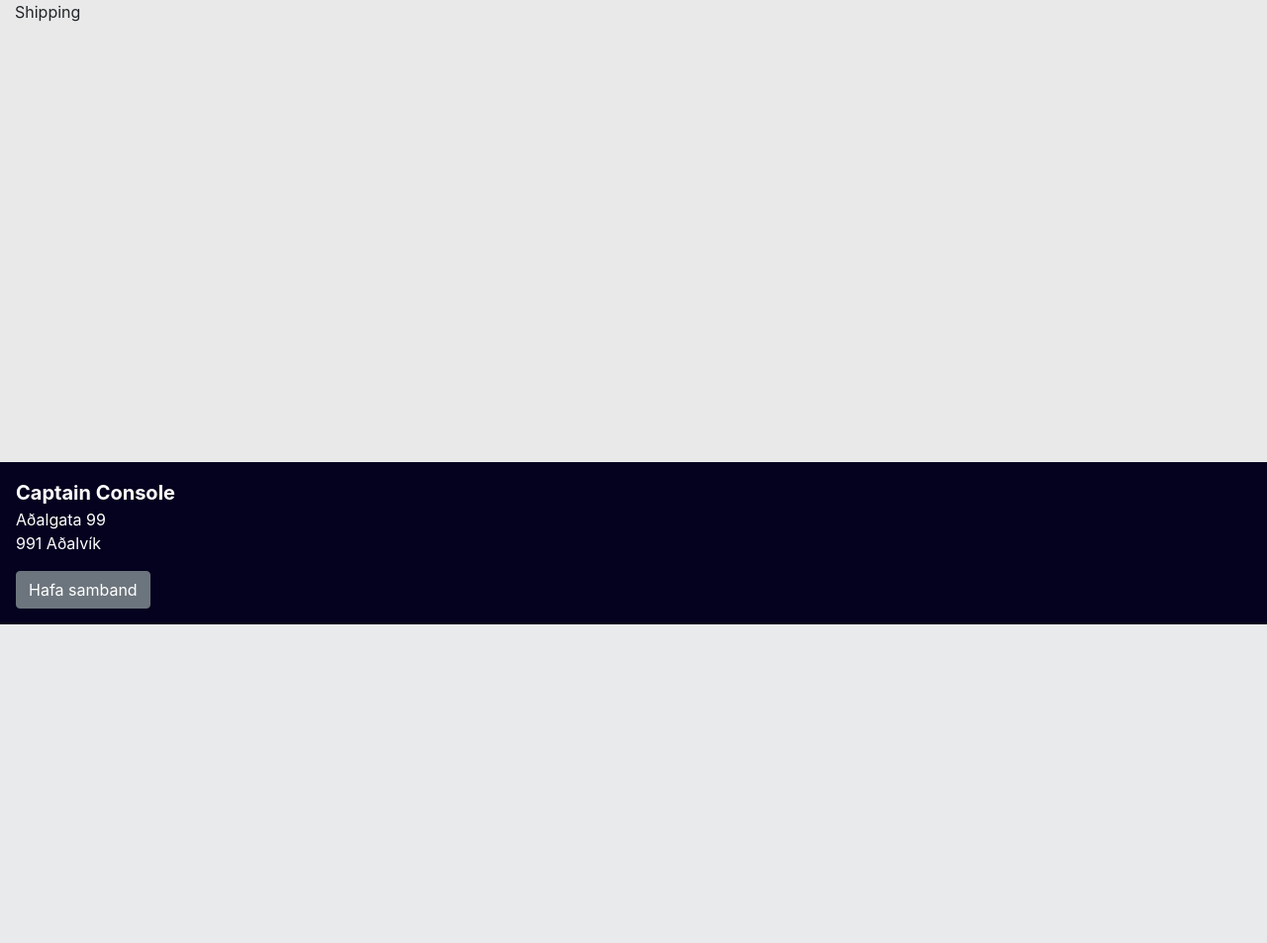
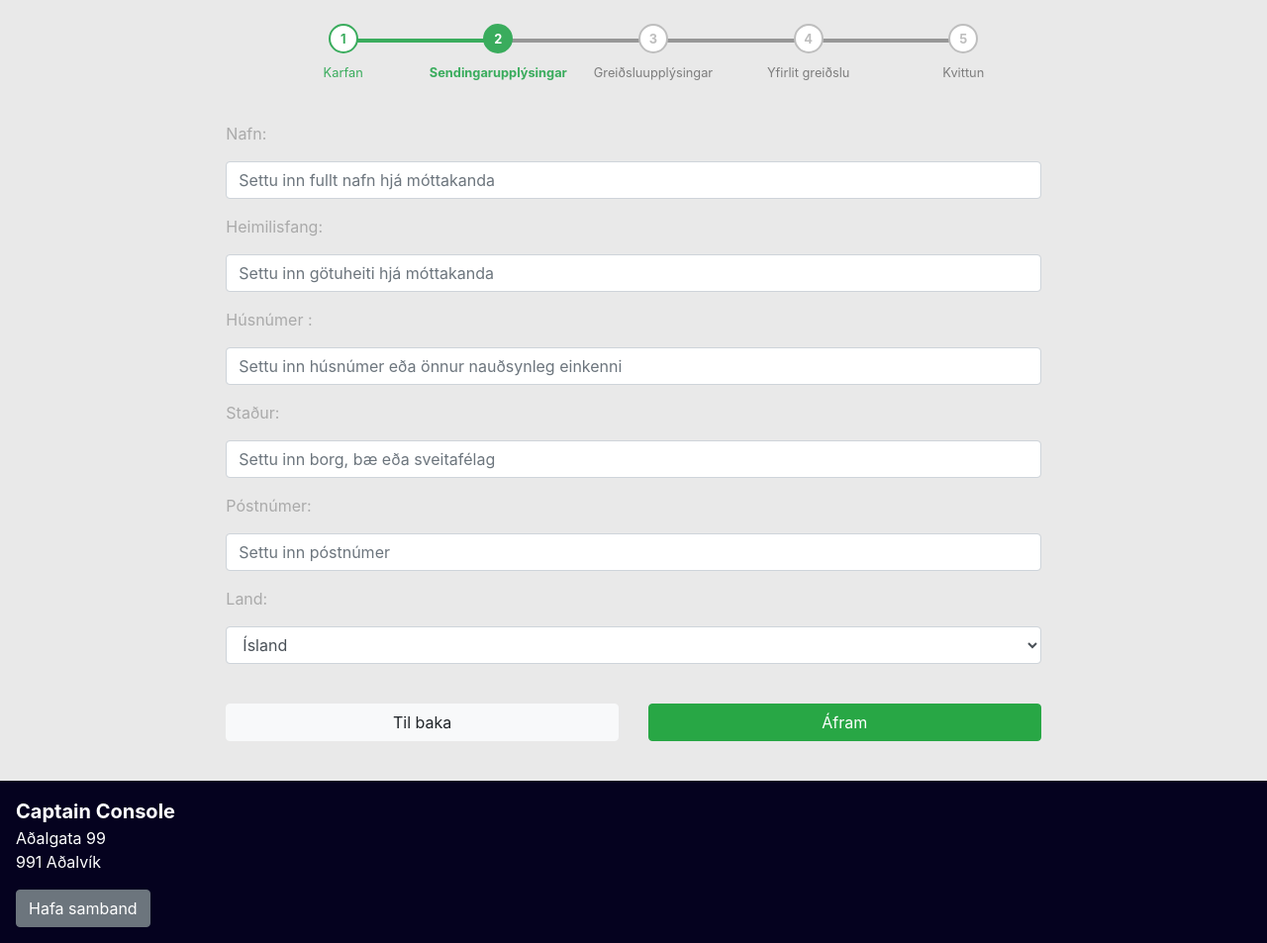
Before and after one commit to RunarVestmann/verklegtnamskeid2, a Django app: page /cart/shipping in a window 1280 px wide. Shown: the part 169-1122 px from the top of the page at 99% size. Before the commit the page ends 800 px from the top, so only its background shows below. Run offline with Django 3.2, Linux system fonts and the light colour scheme; the visitor is signed in with stand-in values (Sample User, id 1); some libraries are stand-ins or nearby versions.

Commit message:
cart first part

```diff
--- /dev/null
+++ b/captain_console/cart/forms.py
@@ -0,0 +1,42 @@
+from django import forms
+
+
+class ShippingForm(forms.Form):
+    name = forms.CharField(widget=forms.TextInput(attrs={'class': 'form-control',
+                                                         'placeholder': 'Settu inn fullt nafn hjá móttakanda'}),
+                           required=True, max_length=100)
+    name.label = 'Nafn'
+    name.error_messages = {'required': 'Vinsamlega sláðu inn nafn'}
+
+    stree_name = forms.CharField(widget=forms.TextInput(attrs={'class': 'form-control',
+                                                               'placeholder': 'Settu inn götuheiti hjá móttakanda'}),
+                                 required=True, max_length=100)
+    stree_name.label = 'Heimilisfang'
+    stree_name.error_messages = {'required': 'Vinsamlega sláðu inn götuheiti'}
+
+    house_nbr = forms.CharField(widget=forms.TextInput(attrs={'class': 'form-control',
+                                                              'placeholder': 'Settu inn húsnúmer eða önnur nauðsynleg einkenni'}),
+                                required=False, max_length=100)
+    house_nbr.label = 'Húsnúmer '
+    house_nbr.error_messages = {'required': 'Vinsamlega sláðu inn húsnúmer '}
+
+    city = forms.CharField(widget=forms.TextInput(attrs={'class': 'form-control',
+                                                         'placeholder': 'Settu inn borg, bæ eða sveitafélag'}),
+                           required=True, max_length=100)
+    city.label = 'Staður'
+    city.error_messages = {'required': 'Vinsamlega sláðu inn stað '}
+
+    zip_code = forms.CharField(widget=forms.TextInput(attrs={'class': 'form-control',
+                                                             'placeholder': 'Settu inn póstnúmer'}),
+                               required=True, max_length=100)
+    zip_code.label = 'Póstnúmer'
+    zip_code.error_messages = {'required': 'Vinsamlega sláðu inn póstnúmer'}
+
+
+
+
+    countries = [('AFG', 'Afganistan'),('USA', 'Bandaríkin'),('FRA', 'Frakkland'),('GRE', 'Grænland'),('ISL', 'Ísland'), ('NOR', 'Noregur'),('XXX', 'Annarstaðar')]
+
+    country = forms.ChoiceField(choices=countries, initial='ISL', widget=forms.Select(attrs={'class': 'form-control'}))
+    country.label = 'Land'
+    country.error_messages = {'required': 'Vinsamlega veldu land'}
--- a/captain_console/cart/views.py
+++ b/captain_console/cart/views.py
@@ -1,12 +1,20 @@
 from django.contrib.auth.decorators import login_required
 from django.shortcuts import render
+from .forms import ShippingForm
 
 def index(request):
     return render(request, 'cart/cart.html')
 
 @login_required
 def shipping_info(request):
-    return render(request, 'cart/shipping.html')
+    if request.method == 'GET':
+        form = ShippingForm
+    else:
+        form = ShippingForm(request.POST)
+        if form.is_valid():
+            print('do somthing')
+
+    return render(request, 'cart/shipping.html', {'form': form})
 
 @login_required
 def payment_info(request):
@@ -18,4 +26,4 @@ def payment_overview(request):
 
 @login_required
 def receipt(request):
-    return render(request, 'cart/receipt')
+    return render(request, 'cart/receipt.html')
--- a/captain_console/static/css/cart.css
+++ b/captain_console/static/css/cart.css
@@ -1,4 +1,90 @@
 /* Global settings */
+
+/*progress bar steps */
+
+/*.progressbar-container {*/
+/*  width: 600px;*/
+/*  margin: 100px auto;*/
+/*}*/
+.progressbar {
+  counter-reset: step;
+}
+.progressbar li {
+  list-style-type: none;
+  width: 20%;
+  float: left;
+  max-font-size: 20px;
+  font-size: 0.8rem;
+  position: relative;
+  text-align: center;
+  color: #7d7d7d;
+}
+.progressbar li:before {
+  width: 30px;
+  height: 30px;
+  content: counter(step);
+  counter-increment: step;
+  line-height: 27px;
+  border: 2px solid #bebebe;
+  display: block;
+  text-align: center;
+  margin: 0 auto 10px auto;
+  border-radius: 50%;
+  background-color: white;
+  color: #bebebe;
+  text-align: center;
+  font-weight: 700;
+  font-size: 0.8rem;
+}
+
+.progressbar a {
+  color: #3aac5d;
+
+}
+
+.progressbar a:hover {
+  font-weight: 700;
+  text-decoration: none;
+
+}
+
+.progressbar li:after {
+  width: 100%;
+  height: 4px;
+  content: '';
+  position: absolute;
+  background-color: #979797;
+  top: 15px;
+  left: -50%;
+  z-index: -1;
+}
+.progressbar li:first-child:after {
+  content: none;
+}
+.progressbar li.active {
+  color: #3aac5d;
+  font-weight: 700;
+}
+.progressbar li.active:before {
+  border-color: #3aac5d;
+  background: #3aac5d;
+  color: white;
+}
+
+.progressbar li.done:before {
+  border-color: #3aac5d;
+  background: white;
+  color: #3aac5d;;;
+}
+
+.progressbar li.done + li:after {
+  background-color: #3aac5d;;
+ }
+  /*.progressbar li.active + li:after {*/
+  /*    background-color: #55b776;*/
+  /*}*/
+
+
 
 .cart-product-image {
   float: left;
@@ -135,7 +221,17 @@ label {
 }
 
 /* Make adjustments for tablet */
+@media screen and (max-width: 1200px) {
+  .progressbar li {
+    font-size: 0.5rem;
+  }
+}
 @media screen and (max-width: 650px) {
+  .progressbar li {
+    font-size: 1.5vw;
+  }
+
+
   .column-labels {
     display: none;
   }
--- a/captain_console/static/css/main.css
+++ b/captain_console/static/css/main.css
@@ -154,61 +154,6 @@ body{
   border-bottom: 60px solid transparent;
 }
 
-.container{
-  width: 100%;
-  position: absolute;
-  z-index: 1;
-}
-
-.progressbar{
-  counter-reset: step;
-}
-
-.progressbar li{
-    float: left;
-    width: 20%;
-    position: relative;
-    text-align: center;
-    font-size: 0.8rem;
-}
-
-.progressbar li:before{
-  content:counter(step);
-  counter-increment: step;
-  width: 30px;
-  height: 30px;
-  border: 2px solid #bebebe;
-  display: block;
-  margin: 0 auto 10px auto;
-  border-radius: 50%;
-  line-height: 27px;
-  background: white;
-  color: #bebebe;
-  text-align: center;
-  font-weight: bold;
-    font-size: 0.8rem;
-}
-
-.progressbar li:after{
-  content: '';
-  position: absolute;
-  width:100%;
-  height: 3px;
-  background: #979797;
-  top: 15px;
-  left: -50%;
-  z-index: -1;
-}
-
-.progressbar li:first-child:after{
-content: none;
-}
-
-.progressbar li.active + li:before{
-border-color: #3aac5d;
-background: #3aac5d;
-color: white;
-}
 
 .loading-icon{
     display: none;
--- a/captain_console/templates/cart/shipping.html
+++ b/captain_console/templates/cart/shipping.html
@@ -1,5 +1,49 @@
 {% extends "base.html" %}
 {% block background-color %}#e9e9e9{% endblock background-color  %}
 {% block content %}
-Shipping
+
+    <div class="row my-4">
+        <div class="col-1 col-md-2"></div>
+        <div class="col-12 col-sm-10 col-md-8">
+
+              <ul class="progressbar mb-2">
+                <li class="done"><a href="/cart">Karfan</a> </li>
+                <li class="active">Sendingarupplýsingar</li>
+                <li>Greiðsluupplýsingar</li>
+                <li>Yfirlit greiðslu</li>
+                <li>Kvittun</li>
+              </ul>
+
+        </div>
+    </div>
+
+<form method="post">
+{%  csrf_token %}
+    <div class="row my-4">
+        <div class="col-2"></div>
+         <div class="col-12 col-md-8 ">
+
+
+                    {% for field in form %}
+                        <label class="pt-3">{{ field.label_tag }}</label>
+                        {{ field }}
+                    {% endfor %}
+         </div>
+    </div>
+
+    <div class="row my-4">
+        <div class="col-2"></div>
+                 <div class="col-4">
+                    <a href="/cart" class="btn btn-light btn-block mt-3 mb-3">Til baka</a>
+                </div>
+
+                 <div class="col-4">
+                    <button type="submit" class="btn btn-success btn-block mt-3 mb-3">Áfram</button>
+                </div>
+
+        <div class="col-2"></div>
+
+    </div>
+</form>
+
 {% endblock %}
--- a/captain_console/templates/user/login_compo.html
+++ b/captain_console/templates/user/login_compo.html
@@ -25,7 +25,7 @@
         <button type="submit" class="btn btn-success btn-lg btn-block">{% if request.path == '/user/signup/' %}Nýskrá{% else %}Innskrá{% endif %}</button>
     </div>
       <div class="col-4">
-        <button type="reset" class="btn btn-secondary btn-lg btn-block">Hætta við</button>
+        <button type="reset" class="btn btn-secondary btn-lg btn-block">Hreinsa</button>
     </div>
     <div class="col-2"> </div>
   </div>
--- a/captain_console/templates/user/signup_compo.html
+++ b/captain_console/templates/user/signup_compo.html
@@ -36,7 +36,7 @@
         <button type="submit" class="btn btn-success btn-lg btn-block">Nýskrá</button>
     </div>
       <div class="col-4">
-        <button type="reset" class="btn btn-secondary btn-lg btn-block">Hætta við</button>
+        <button type="reset" class="btn btn-secondary btn-lg btn-block">Hreinsa</button>
     </div>
     <div class="col-2"> </div>
   </div>
```
Also changed, not shown: captain_console/templates/cart/cart.html (+14 -6 lines), captain_console/templates/cart/overview.html (+22 -1 lines), captain_console/templates/cart/payment.html (+23 -1 lines), captain_console/templates/cart/receipt.html (+22 -1 lines), captain_console/media/images/profile/draugsi.png (added).
